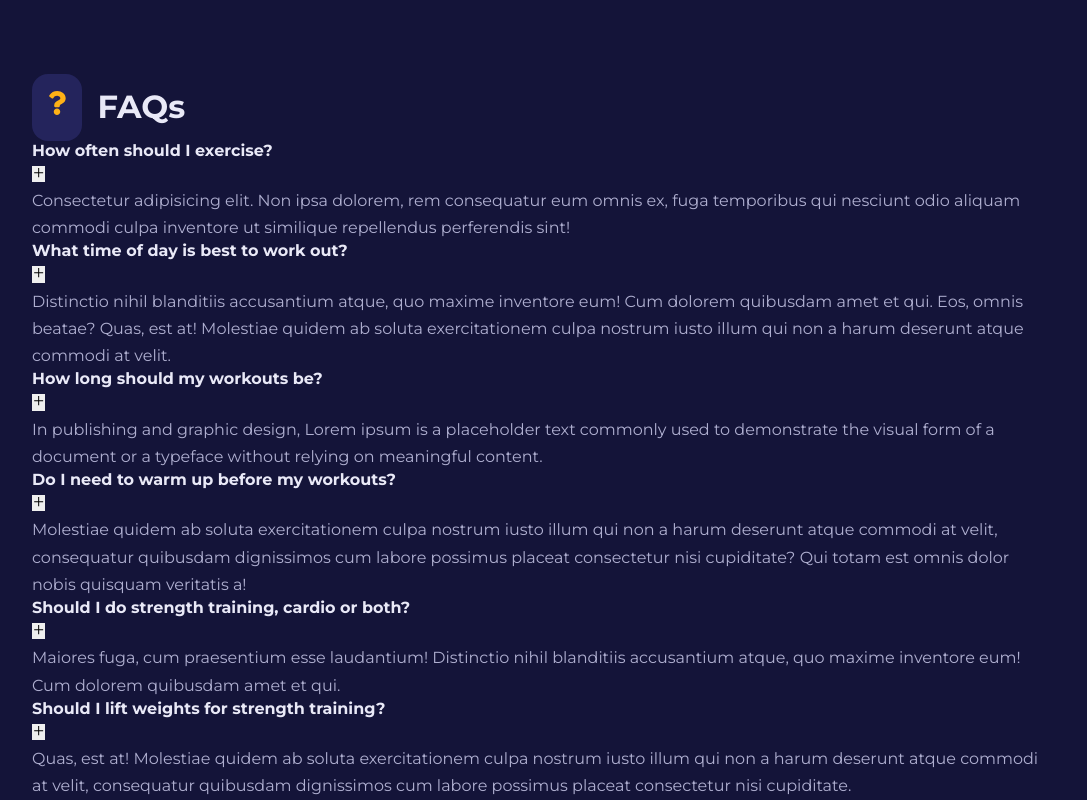
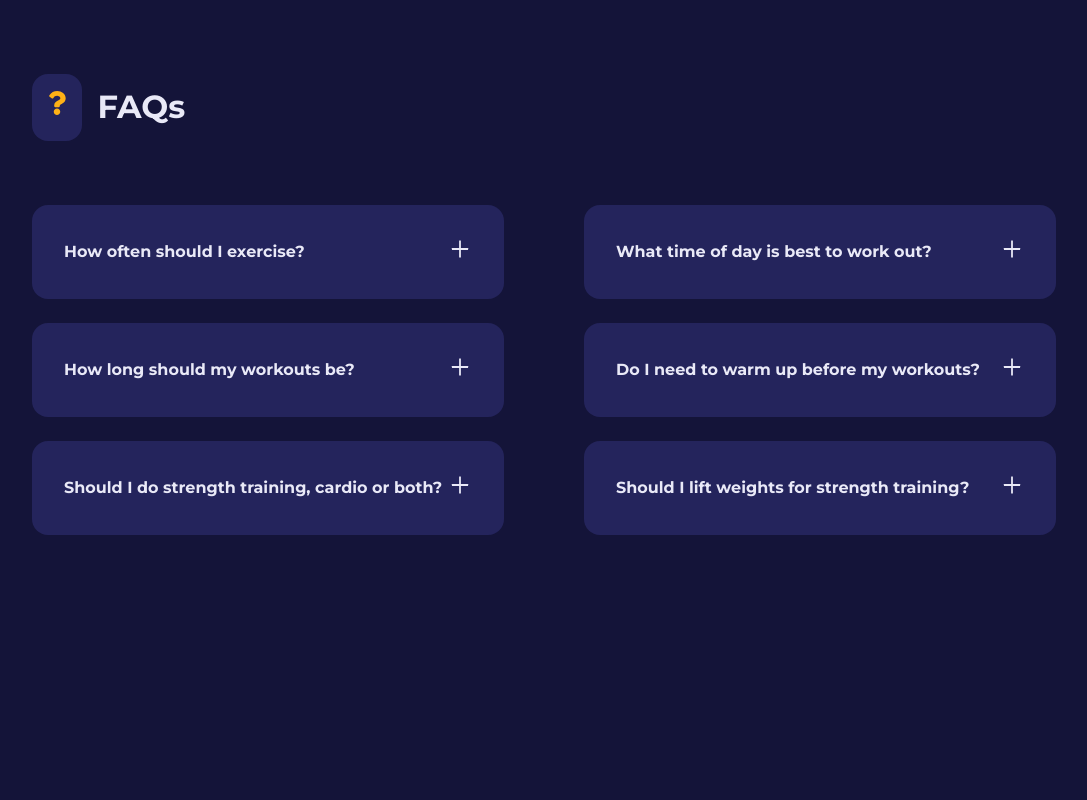
Before and after one commit to aniemmanuelrapoo/Fitness-website, a React (Create React App) app: page / in a window 1280 px wide. Shown: the part 2294-3094 px from the top of the page, without its empty margins (96-1183 px from the left). After the commit the page ends 2829 px from the top, so only its background shows below. Built offline with nearby package versions, Linux system fonts and the light colour scheme.

Commit message:
done styling FAQS

```diff
--- a/src/components/FAQ.jsx
+++ b/src/components/FAQ.jsx
@@ -1,16 +1,21 @@
+import { useState } from "react"
 import { AiOutlinePlus } from "react-icons/ai"
 import { AiOutlineMinus } from "react-icons/ai"
 
 const FAQ = ({question, answer}) => {
+  const [isAnswerShowing, setIsAnswerShowing] = useState(false)
+
   return (
-    <article className="faq">
+    <article className="faq" onClick={() => setIsAnswerShowing(prev => !prev)}>
       <div>
         <h4>{question}</h4>
         <button className="faq__icon">
-          <AiOutlinePlus />
+          {
+            isAnswerShowing ?   <AiOutlineMinus /> : <AiOutlinePlus />
+          }
         </button>
       </div>
-      <p>{answer}</p>
+      {isAnswerShowing && <p>{answer}</p>}
     </article>
   )
 }
--- a/src/pages/home/home.css
+++ b/src/pages/home/home.css
@@ -115,3 +115,36 @@
   position: absolute;
   top: -1.5rem;
 }
+
+
+/* ============ FAQS ============ */
+.faqs__wrapper{
+  margin-top: 4rem;
+  display: grid;
+  grid-template-columns: 1fr 1fr;
+  gap: 1.5rem 5rem;
+  align-items: flex-start;
+}
+
+.faq{
+  background: var(--color-gray-500);
+  padding: 2rem;
+  border-radius: 1rem;
+  cursor: pointer;
+}
+
+.faq div{
+  display: flex;
+  justify-content: space-between;
+  align-items: center;
+}
+
+.faq__icon{
+  background: transparent;
+  color: var(--color-gray-100);
+  font-size: 1.5rem;
+}
+
+.faq p{
+  margin-top: 1.5rem;
+}
```
